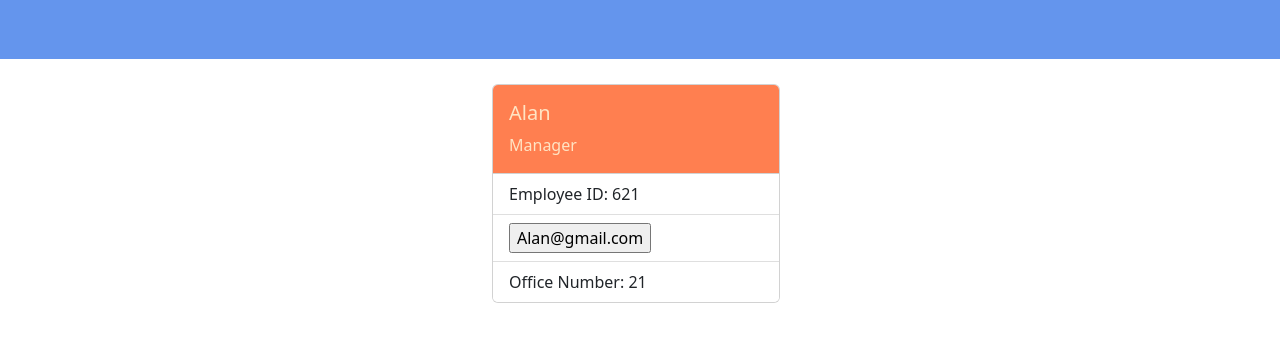
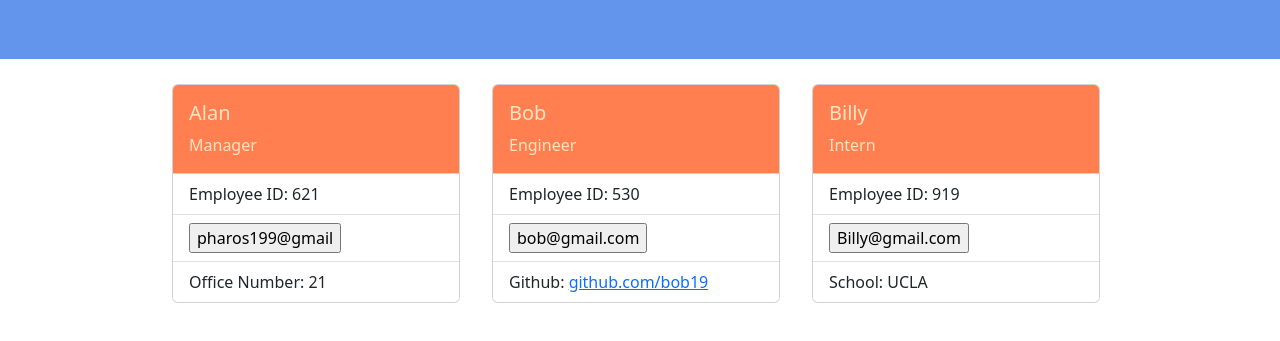
Before and after one commit to Pharos19/team-profile-generator, a website: page dist/index.html in a window 1280 px wide. Shown: the part 191-532 px from the top of the page. Drawn offline with nearby package versions, Linux system fonts and the light colour scheme.

```diff
--- a/dist/index.html
+++ b/dist/index.html
@@ -25,11 +25,50 @@
             <ul class="list-group list-group-flush">
                 <li class="list-group-item">Employee ID: 621</li>
                 <li class="list-group-item">
-                <form action="mailto: Alan@gmail.com">
-                    <input type="submit" value="Alan@gmail.com" />
+                <form action="mailto: pharos199@gmail">
+                    <input type="submit" value="pharos199@gmail" />
                 </form>
                 </li>
                 <li class="list-group-item">Office Number: 21</li>
+            </ul>
+        </div>
+    </div>
+
+    <div class="col">
+        <div class="card" style="width: 18rem;">
+            <div class="card-body">
+                <h5 class="card-title">Bob</h5>
+                <p class="card-text">Engineer</p>
+            </div>
+            <ul class="list-group list-group-flush">
+                <li class="list-group-item">Employee ID: 530</li>
+                <li class="list-group-item">
+                <form action="mailto: bob@gmail.com">
+                    <input type="submit" value="bob@gmail.com" />
+                </form>
+                </li>
+                <li class="list-group-item">
+                    <span>Github: </span>
+                    <a href="https://github.com/bob19" class="card-link">github.com/bob19</a>
+                </li>
+            </ul>
+        </div>
+    </div>
+
+    <div class="col">
+        <div class="card" style="width: 18rem;">
+            <div class="card-body">
+                <h5 class="card-title">Billy</h5>
+                <p class="card-text">Intern</p>
+            </div>
+            <ul class="list-group list-group-flush">
+                <li class="list-group-item">Employee ID: 919</li>
+                <li class="list-group-item">
+                <form action="mailto: Billy@gmail.com">
+                    <input type="submit" value="Billy@gmail.com" />
+                </form>
+                </li>
+                <li class="list-group-item">School: UCLA</li>
             </ul>
         </div>
     </div>
```
Also changed, not shown: README.md.
